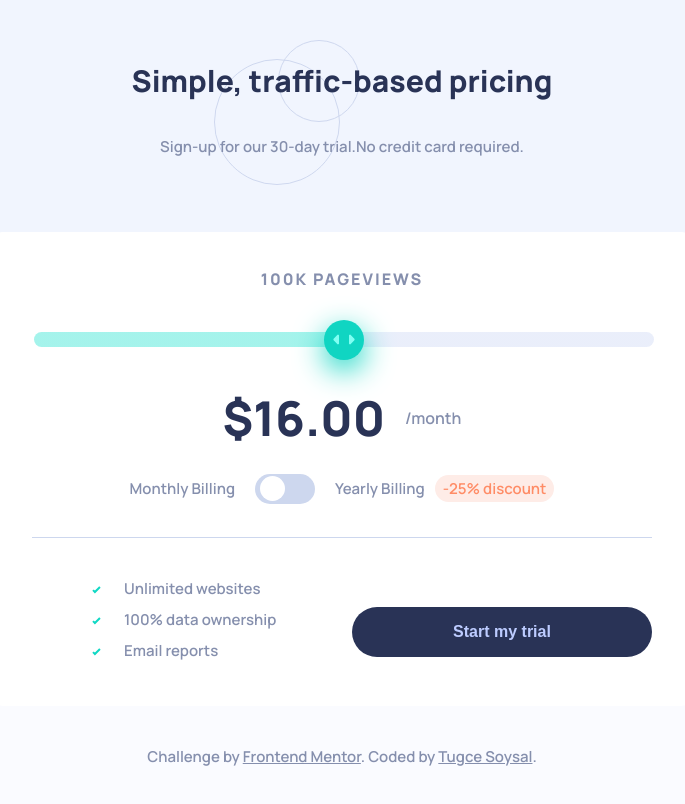
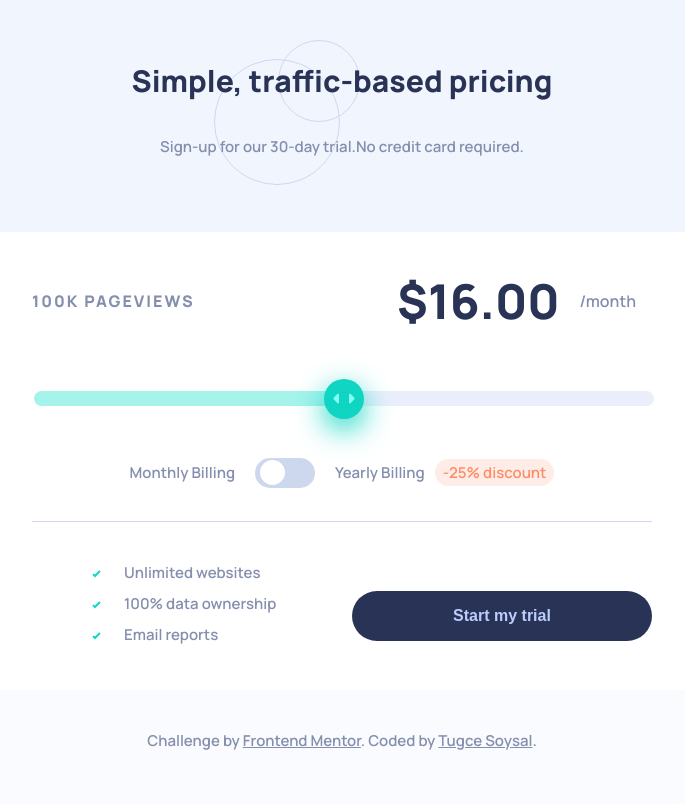
Before and after one commit to tugcesoysal/fm-interactive-pricing-component-main, a plain HTML site: page index.html in a window 1280 px wide. Shown: the whole page, without its empty margins (298-983 px from the left). Drawn offline with Linux system fonts and the light colour scheme.

Commit message:
updated reorder function

```diff
--- a/index.html
+++ b/index.html
@@ -39,7 +39,7 @@
     </div>
 
     <div class="card">
-      <div class="pageviews-price"><p class="pageviews">100K PAGEVIEWS</p></div>
+      <div class="pageviews-div"><p class="pageviews">100K PAGEVIEWS</p></div>
       <div class="slider-div">
         <input
           type="range"
--- a/index.js
+++ b/index.js
@@ -127,4 +127,26 @@ document.addEventListener("DOMContentLoaded", function () {
     updateSliderBackground();
     updatePrice();
   });
+
+  // Desktop reorder
+
+  function reorder() {
+    const pageviewsDiv = document.querySelector(".pageviews-div");
+    const priceDiv = document.querySelector(".price-div");
+    const selection = document.querySelector(".selection");
+    if (window.innerWidth > 600) {
+      pageviewsDiv.append(priceDiv);
+      pageviewsDiv.style.justifyContent = "space-between";
+      priceDiv.style.margin = "16px";
+    } else {
+      selection.before(priceDiv);
+      pageviewsDiv.style.justifyContent = "center";
+      priceDiv.style.margin = "0";
+    }
+  }
+
+  reorder();
+  window.addEventListener("resize", () => {
+    reorder();
+  });
 });
--- a/style.css
+++ b/style.css
@@ -60,6 +60,13 @@ body {
   max-width: 700px;
 }
 
+.pageviews-div {
+  display: flex;
+  flex-direction: row;
+  align-items: center;
+  justify-content: center;
+}
+
 .pageviews {
   color: var(--Text);
   font-size: 1rem;
@@ -70,7 +77,7 @@ body {
 .slider-div {
   width: 100%;
   height: 15px;
-  margin-top: 40px;
+  margin: 40px auto;
 }
 
 .slider {
@@ -141,6 +148,7 @@ body {
   align-items: center;
   justify-content: center;
   color: var(--Text);
+  margin-top: 10px;
 }
 
 .select-btn {
```
